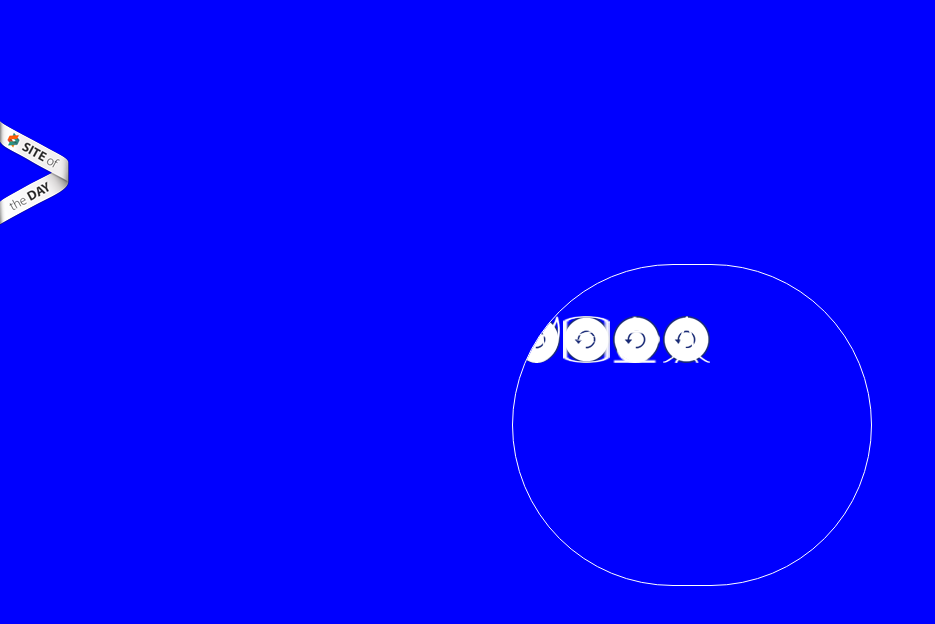
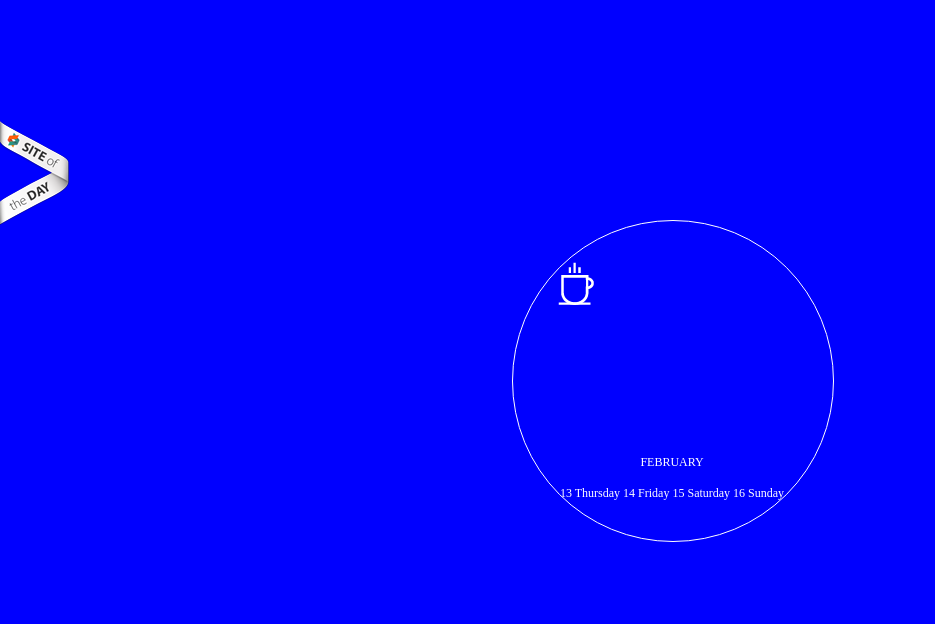
Before and after one commit to vladun13/lovedays, a plain HTML site: page index.html in a window 1280 px wide. Shown: the whole page, without its empty margins (0-935 px from the left). Drawn offline with Linux system fonts and the light colour scheme.

Commit message:
lovedays.org

```diff
--- a/index.html
+++ b/index.html
@@ -14,12 +14,15 @@
 	</header>
 	<main>
 		<div class="main_block" id="loader">
-			<img src="image/load-more.png" alt="">
-			<div id="pictures">
-				<img src="image/loader/01.png" alt="">
-				<img src="image/loader/02.png" alt="">
-				<img src="image/loader/03.png" alt="">
-				<img src="image/loader/04.png" alt="">
+			<img src="image/load-more.png" alt="" id="round">
+			<div id="pictures-slide">
+			</div>
+			<div class="text">
+				<div class="month">FEBRUARY</div>
+					<span class="date">13 Thursday</span>
+					<span class="date">14 Friday</span>
+					<span class="date">15 Saturday</span>
+					<span class="date">16 Sunday</span>
 			</div>
 		</div>
 	</main>
--- a/style.css
+++ b/style.css
@@ -25,17 +25,15 @@ root: {
 	text-indent: -9999px;
 	background-repeat: no-repeat;
 	background-position: 0 0;
-	overflow: hidden;
 }
 
-.main_block {
-	display: inline-block;
-	overflow: hidden;
-}
+
 
 #loader {
-	animation: appearance 0.5s;
+	display: flex;
+	animation: appearance 1s;
 	animation-fill-mode: forwards;
+	overflow: hidden;
 	position: absolute;
 	top: 50%;
 	left: 40%;
@@ -43,19 +41,57 @@ root: {
 	border: 1px solid;
 	border-color: #FFFFFF;
 	border-radius: 180px;
-	/*transform: translateY(-100px);*/
-	width: 28%;
-	height: 40%;
-	margin: auto;
+	width: 40vh;
+	height: 40vh;
 }
 
-#loader img {
-	background: url('image/load-more.png') no-repeat 0 -53px;
+#round {
 	width: 47px;
 	height: 47px;
 }
 
+#pictures-slide {
+	background-repeat: no-repeat;
+	/*align-items: center;*/
+	opacity: 1;
+	background-position: center center;
+	width: 125px;
+	height: 125px;
+	position: absolute;
+	-webkit-animation: pictures 6s;
+	-o-animation: pictures 6s;
+	animation: pictures 6s;
+	-webkit-animation-delay: 2s;
+	-o-animation-delay: 2s;
+	animation-delay: 2s;
+}
+
+.text {
+	margin-bottom: 2.5rem;
+	align-self: flex-end;
+	/* bottom: 0; */
+	/* display: inline-block; */
+	/*vertical-align: text-bottom;*/
+	/* object-position: center; */
+	/* padding-top: 200px; */
+	text-align: center;
+}
+
+.month {
+	/* bottom: 0px; */
+	margin-bottom: 1rem;
+}
+
+
 @keyframes appearance {
 	from {bottom: 0px;}
-	to {top: 50px;}
+	to {top: 220px;}
 }
+
+@keyframes pictures {
+	0% {background-image: url(image/loader/01.png);}
+	25% {background-image: url(image/loader/02.png);}
+	50% {background-image: url(image/loader/03.png);}
+	75% {background-image: url(image/loader/04.png);}
+	100% {background-image: url(image/loader/01.png);}
+}
```
